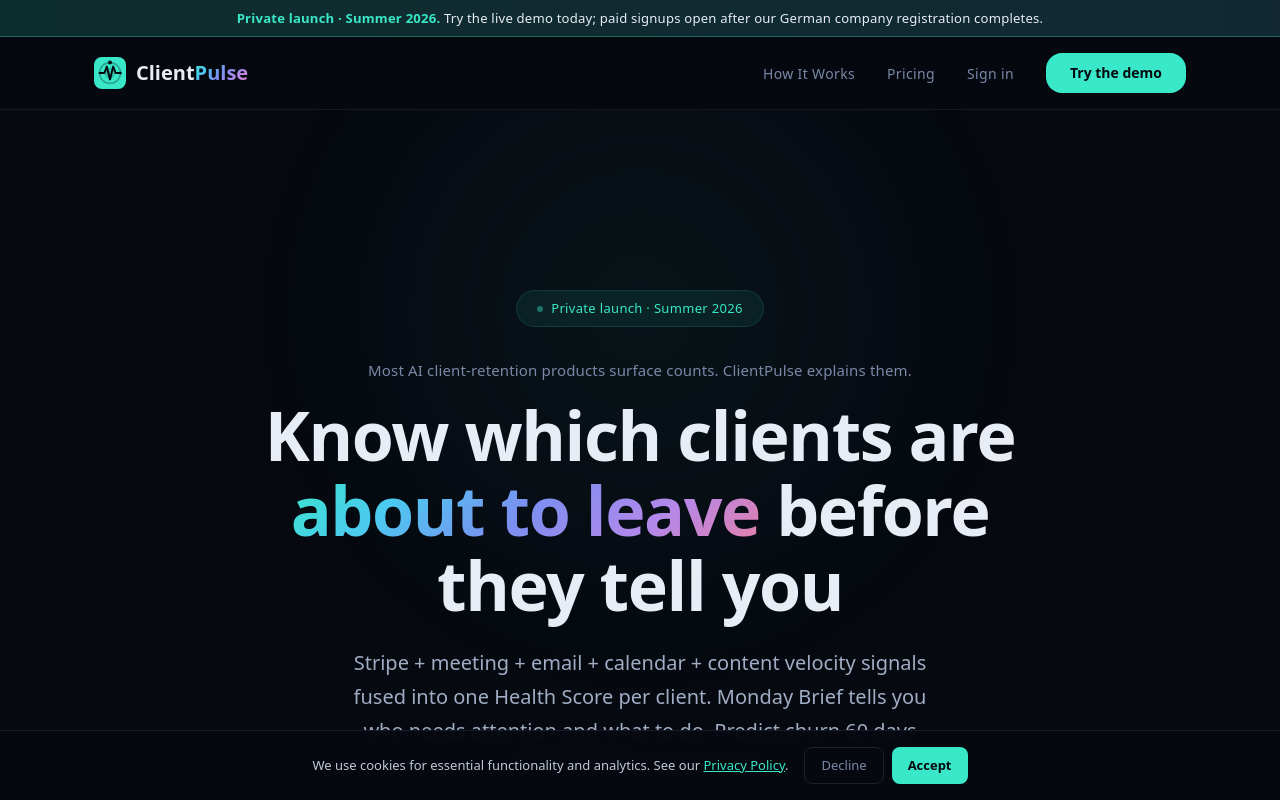
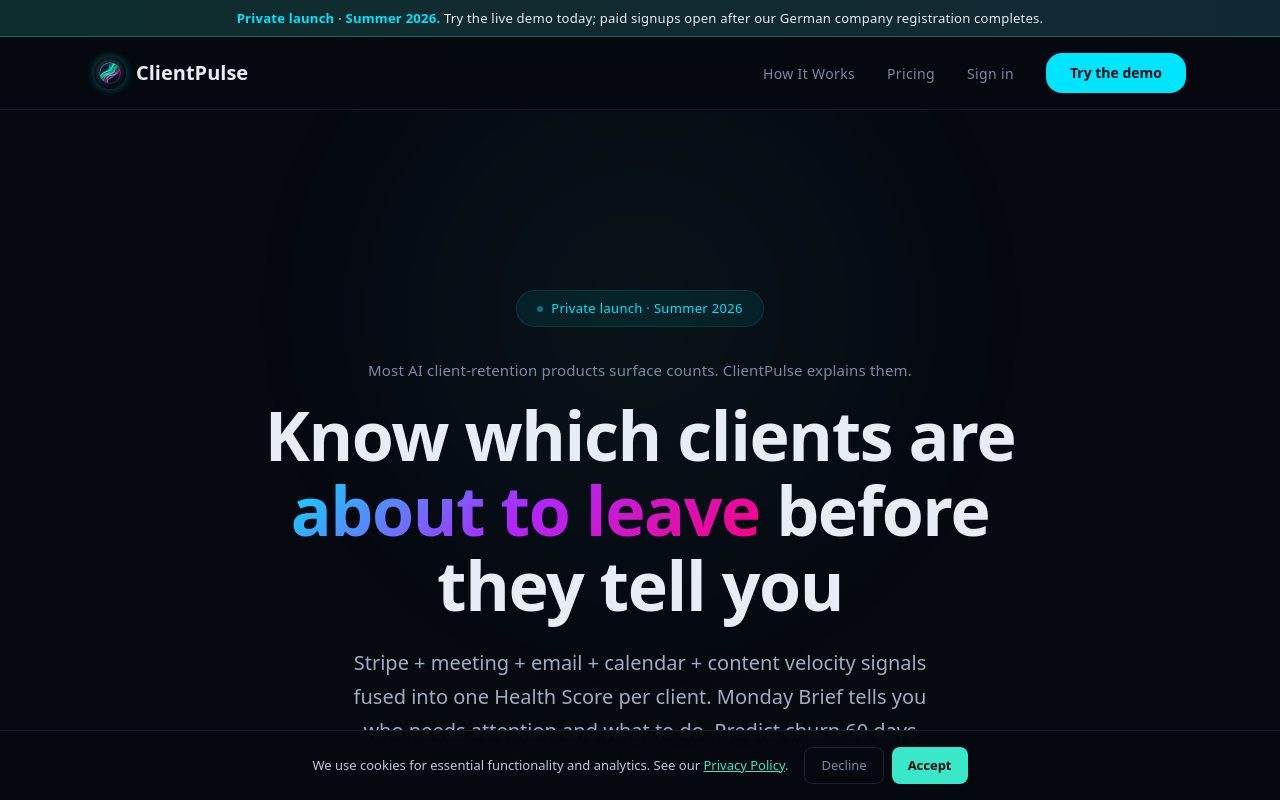
Before and after one commit to Aurora-AI-Solutions-Studio/clientpulse, a Next.js app: page / in a window 1280 px wide. Shown: the top 800 px of the page. Built offline with nearby package versions, Linux system fonts and the light colour scheme; no server answers.

Commit message:
feat: sync aurora brand kit colors and logo

```diff
--- a/src/app/_landing-client.tsx
+++ b/src/app/_landing-client.tsx
@@ -173,20 +173,9 @@
       >
         <div className="max-w-[1140px] mx-auto px-6 flex items-center justify-between">
           <a href="#" className="flex items-center gap-[10px] no-underline">
-            {Icon.pulse(32)}
+            <img src="/icon.png" alt="Aurora Logo" style={{ width: 32, height: 32, borderRadius: '50%', boxShadow: '0 0 8px rgba(0, 229, 255, 0.4)' }} />
             <span className="font-bold text-xl" style={{ color: 'var(--text-primary)' }}>
-              Client
-              <span
-                className="bg-clip-text"
-                style={{
-                  background: 'var(--gradient-aurora)',
-                  WebkitBackgroundClip: 'text',
-                  WebkitTextFillColor: 'transparent',
-                  backgroundClip: 'text',
-                }}
-              >
-                Pulse
-              </span>
+              ClientPulse
             </span>
           </a>
 
--- a/src/app/globals.css
+++ b/src/app/globals.css
@@ -14,14 +14,14 @@
   --polar: #0c1220;
   --twilight: #141e33;
   --color-surface-hover: #223052;
-  --teal: #38e8c8;
-  --teal-glow: rgba(56, 232, 200, 0.15);
-  --teal-subtle: rgba(56, 232, 200, 0.08);
-  --aurora-blue: #4cc9f0;
-  --aurora-purple: #b388eb;
-  --aurora-pink: #e87fa5;
-  --reforge-gold: #f0c84c;
-  --border-teal: rgba(56, 232, 200, 0.12);
+  --teal: #00E5FF;
+  --teal-glow: rgba(0, 229, 255, 0.15);
+  --teal-subtle: rgba(0, 229, 255, 0.08);
+  --aurora-blue: #00E5FF;
+  --aurora-purple: #B026FF;
+  --aurora-pink: #FF007A;
+  --reforge-gold: #B026FF;
+  --border-teal: rgba(0, 229, 255, 0.12);
   --border-subtle: rgba(122, 136, 168, 0.12);
   --text-primary: #e8ecf5;
   --text-secondary: #a0adc4;
@@ -34,7 +34,7 @@
   --color-surface-light: #1a2540;
 
   /* Aurora Gradient */
-  --gradient-aurora: linear-gradient(135deg, #38e8c8, #4cc9f0, #7b8ff0, #b388eb, #e87fa5);
+  --gradient-aurora: linear-gradient(135deg, #00E5FF, #B026FF, #FF007A);
 
   /* Fonts — canonical Aurora landing stack. CSS variables fed by next/font in layout.tsx. */
   --font-playfair: var(--font-space-grotesk), system-ui, sans-serif; /* legacy alias kept for back-compat */
```
Also changed, not shown: public/icon.png (added).
